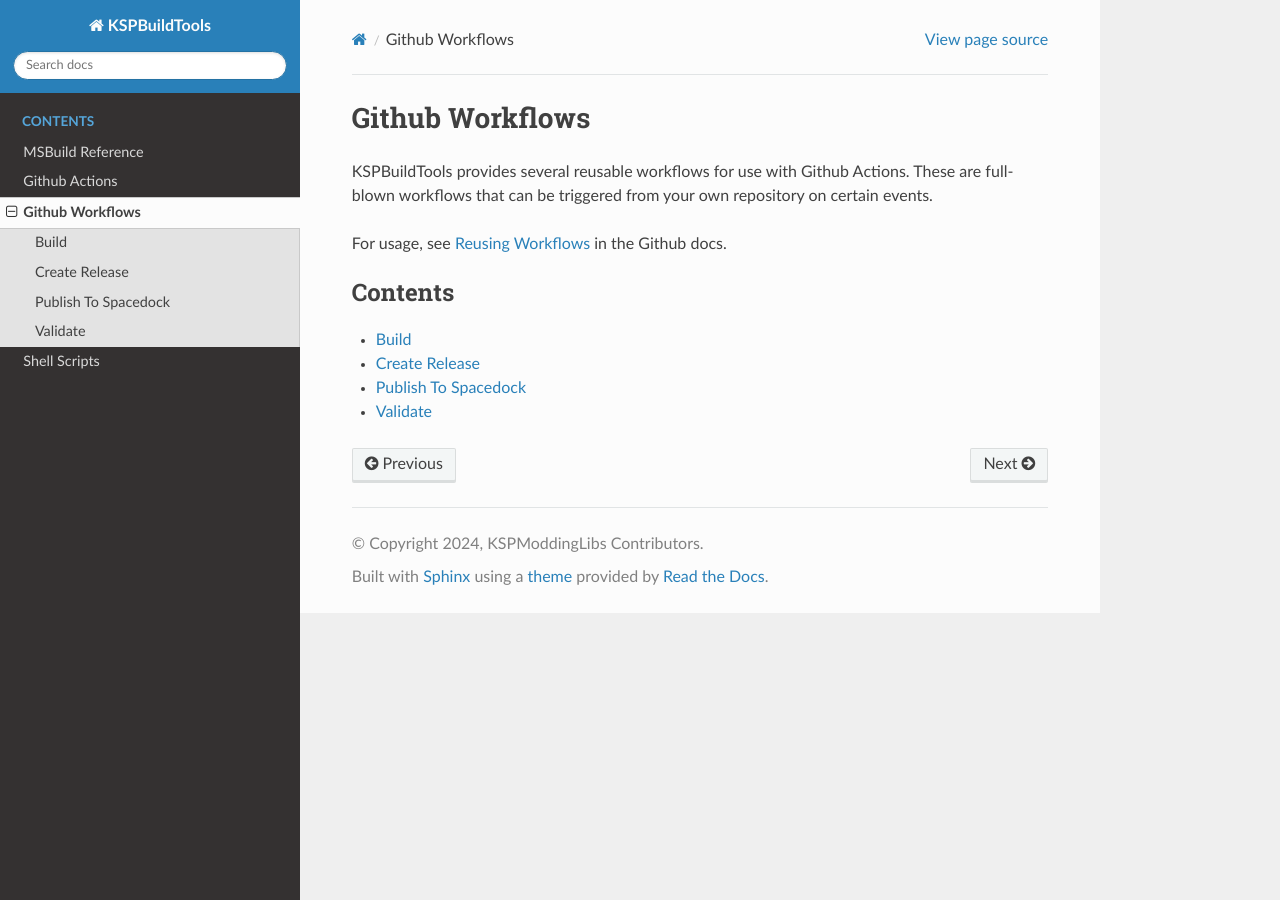
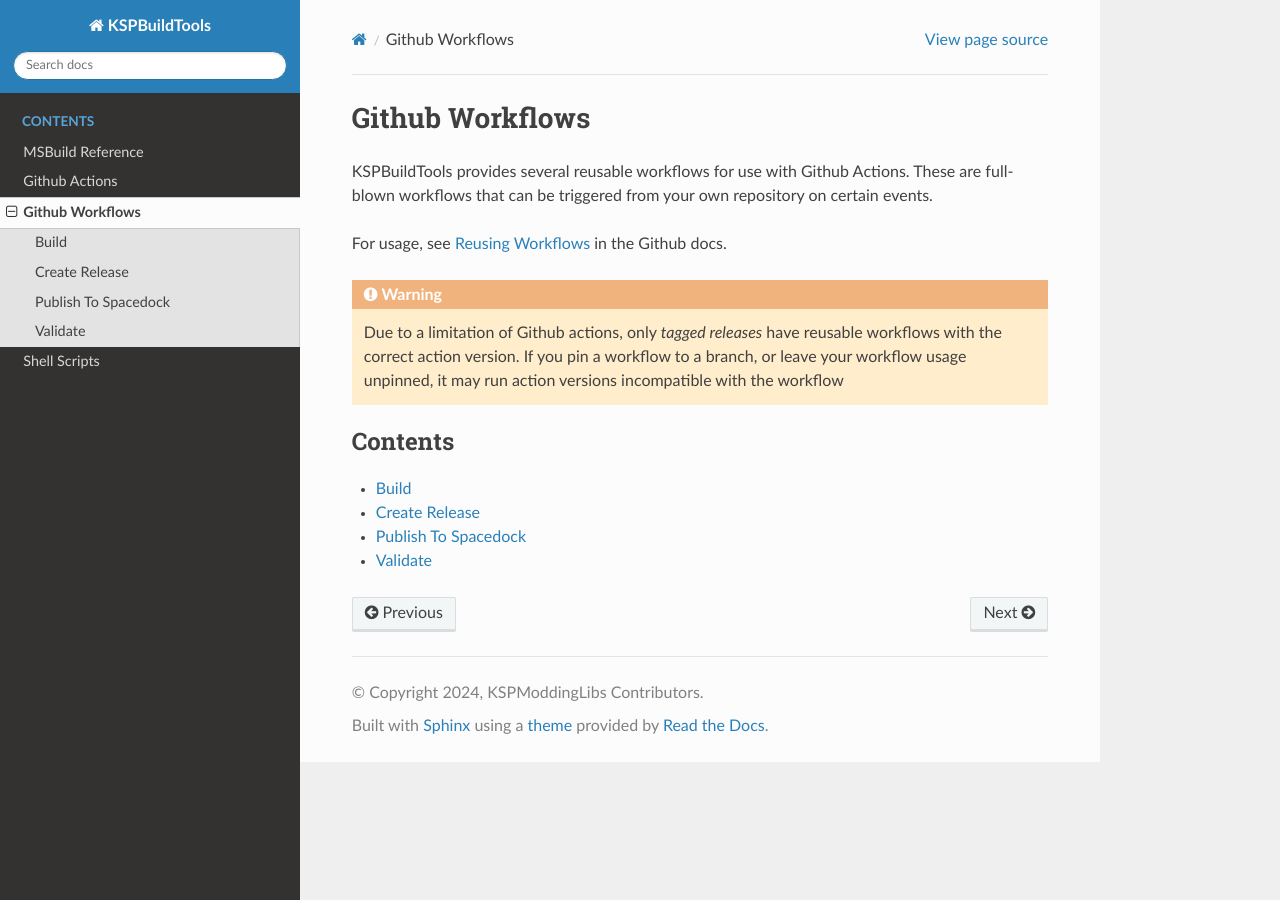
Before and after one commit to KSPModdingLibs/KSPBuildTools, a Sphinx documentation site: the page built from docs/workflows/index.md, in a window 1280 px wide. Built offline with Sphinx 7.4.7 and the Read the Docs theme 3.1.0, drawn with Linux system fonts in a browser that asks for light colours; the version number could not be read and is left out.

Commit message:
Pin KSPBT actions within reusable workflows
From now on, release with `just release {{args}}` with the usual yaclog version args like `--patch` or `--minor`. It will automatically run `yaclog release` alongside updating all reusable workflows to have the correct tags. Pinning workflows to a branch (or leaving them unpinned) should be avoided from here on, only pin to tags.

The pin updating can be done on its own with `just pin-workflows {{ref}}`

Makes #67 unnecessary

commit 82828e90bd63b08f0f87c3daa1896096854dc7a0
Author: Andrew Cassidy <drewcassidy@me.com>
Date:   Tue Oct 28 17:49:32 2025 -0700

    Add note to the docs

commit f70929c4bdcdbc6ccda95edaed1f46cfdd70c4bb
Author: Andrew Cassidy <drewcassidy@me.com>
Date:   Tue Oct 28 17:41:19 2025 -0700

    Only run checks for tag events

commit 108d8b86793a6917104af65bec0d2ded1fb51a5c
Author: Andrew Cassidy <drewcassidy@me.com>
Date:   Tue Oct 28 17:39:05 2025 -0700

    Check for mismatches

    this CI run should fail, I'll later restrict this check to only on tag pushes

commit bf2a436b20dd2760aa991c181729781eaa706e75
Author: Andrew Cassidy <drewcassidy@me.com>
Date:   Tue Oct 28 17:37:59 2025 -0700

    Fix regex

commit adb4c779967c4b4b3c970d0136688f298a924e38
Author: Andrew Cassidy <drewcassidy@me.com>
Date:   Tue Oct 28 17:35:22 2025 -0700

    Fix line endings

commit 0c99c7fdb84969d338a30564bf699c181ffdc887
Author: Andrew Cassidy <drewcassidy@me.com>
Date:   Tue Oct 28 17:21:15 2025 -0700

    run yaclog via uv

    this allows us to pin the version

commit 814ba633d398568a01734be63426e9c5128965fa
Author: Andrew Cassidy <drewcassidy@me.com>
Date:   Tue Oct 28 17:14:56 2025 -0700

    Add tool to pin workflows while releasing a new version

````diff
--- a/docs/workflows/index.md
+++ b/docs/workflows/index.md
@@ -3,6 +3,10 @@
 KSPBuildTools provides several reusable workflows for use with Github Actions. These are full-blown workflows that can be triggered from your own repository on certain events.
 
 For usage, see [Reusing Workflows](https://docs.github.com/en/actions/sharing-automations/reusing-workflows) in the Github docs.
+
+```{warning}
+Due to a limitation of Github actions, only *tagged releases* have reusable workflows with the correct action version. If you pin a workflow to a branch, or leave your workflow usage unpinned, it may run action versions incompatible with the workflow
+```
 
 ```{toctree}
 ---
````
Also changed, not shown: 7 other files.
